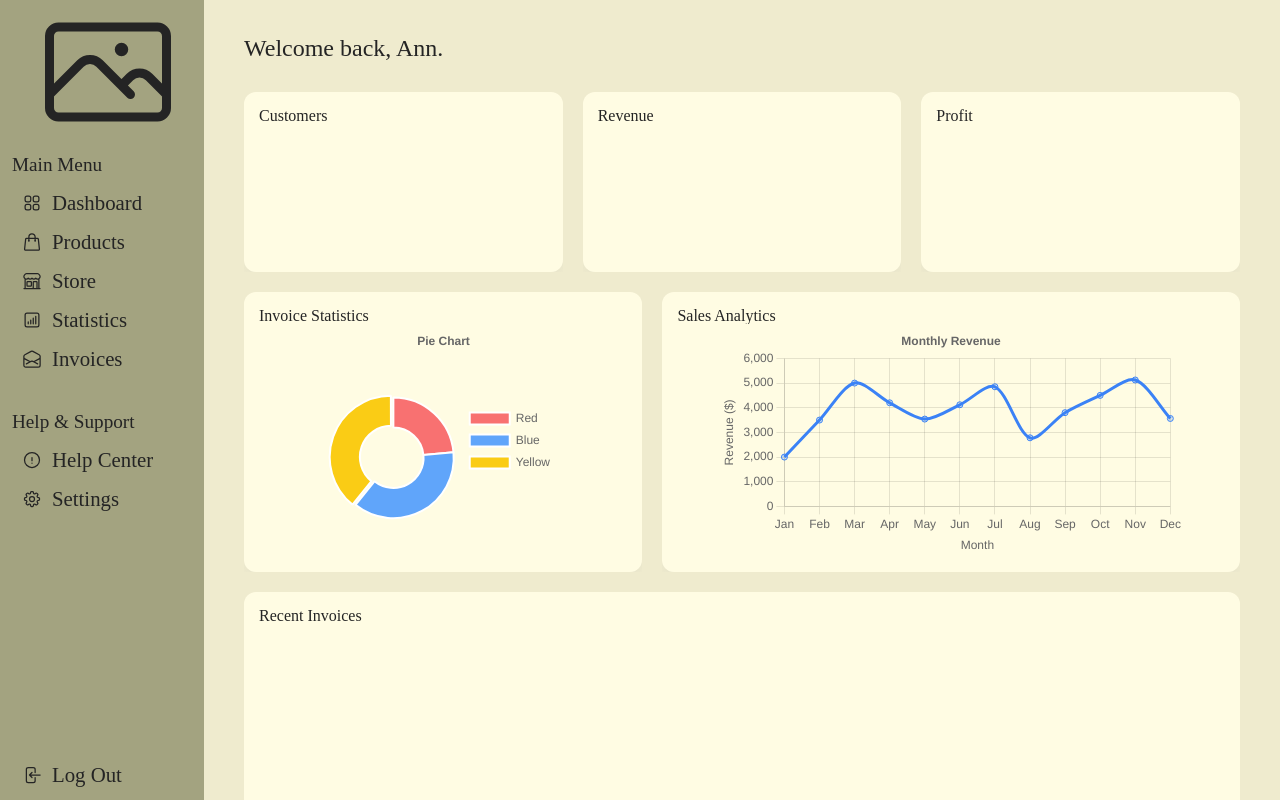
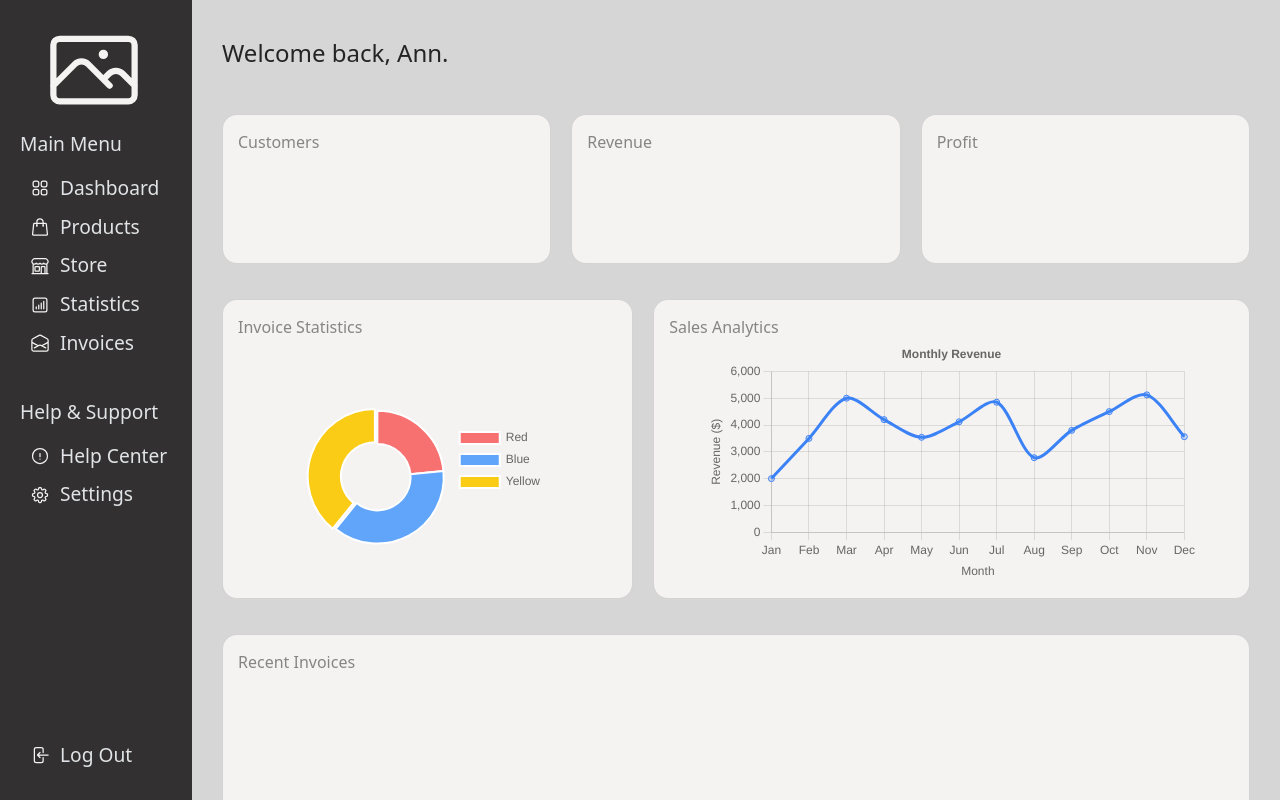
Before and after one commit to NadaAlinour/sales-dashboard, a Vue app in the folder dashboard/: page / in a window 1280 px wide. Built offline with nearby package versions, Linux system fonts and the light colour scheme.

Commit message:
Update styles

```diff
--- a/dashboard/package.json
+++ b/dashboard/package.json
@@ -10,7 +10,9 @@
   },
   "dependencies": {
     "@heroicons/vue": "^2.2.0",
+    "@tailwindcss/vite": "^4.1.11",
     "chart.js": "^4.5.0",
+    "tailwindcss": "^4.1.11",
     "vue": "^3.5.17",
     "vue-chartjs": "^5.3.2"
   },
--- a/dashboard/src/App.vue
+++ b/dashboard/src/App.vue
@@ -4,7 +4,6 @@ import Card from "./components/Card.vue";
 import TableCard from "./components/TableCard.vue";
 import LineCard from "./components/LineCard.vue";
 import PieCard from "./components/PieCard.vue";
-
 </script>
 
 <template>
@@ -28,8 +27,9 @@ import PieCard from "./components/PieCard.vue";
           <div class="card-med1"><PieCard title="Invoice Statistics" /></div>
           <div class="card-med2"><LineCard title="Sales Analytics" /></div>
         </div>
-
-        <div class="card-large"><TableCard title="Recent Invoices" /></div>
+        <div class="card-large-container">
+          <div class="card-large"><TableCard title="Recent Invoices" /></div>
+        </div>
       </div>
     </main>
   </div>
--- a/dashboard/src/assets/main.css
+++ b/dashboard/src/assets/main.css
@@ -1,3 +1,4 @@
+@import "tailwindcss";
 * {
   margin: 0;
   padding: 0;
@@ -7,11 +8,13 @@
 
 ul li {
   list-style: none;
+  color: #e1e4e6;
 }
 
 .main-container {
   display: flex;
-  background-color: #efebce;
+  /*background-color: #efebce;*/
+  background-color: #d6d6d6;
   height: 100vh;
   overflow-y: auto;
 }
@@ -19,32 +22,42 @@ ul li {
 .sidebar-container {
   top: 0;
   position: sticky;
-  background-color: #a3a380;
+  background-color: #323031;
   width: 15%;
-  padding-left: 12px;
+  padding: 20px;
   display: flex;
   height: 100vh;
+
 }
 
 .cards-container {
   flex: 1;
-  padding: 15px 40px 35px 40px;
   overflow-y: auto;
+  padding: 15px 30px;
+
 }
 
 /* common styling between all card types */
 .card {
-  background-color: #fffce3;
-  border-radius: 12px;
+  background-color: #f5f2f2;
+  border-radius: 15px;
   /* h-offset v-offset blur spread colour */
-  box-shadow: 0px 5px 15px -10px #bababa;
   padding: 15px;
+  border: 1px solid rgba(156, 155, 155, 0.37);
+}
+
+.graph-card-container {
+  display: flex;
+  flex-direction: column;
+  align-items: center;
+  justify-content: center;
+  height: 300px;
 }
 
 .cards {
   display: flex;
   flex-direction: column;
-  row-gap: 20px;
+  gap: 10px;
 }
 
 .card-small-container {
@@ -52,6 +65,7 @@ ul li {
   align-items: center;
   justify-content: space-between;
   gap: 20px;
+  height: 175px;
 }
 
 .card-small {
@@ -64,6 +78,7 @@ ul li {
   justify-content: space-between;
   align-items: center;
   gap: 20px;
+  height: 325px;
 }
 
 .card-med1 {
@@ -75,7 +90,14 @@ ul li {
 }
 
 .card-large {
-  grid-column: span 3;
+  width: 100%;
+}
+
+.card-large-container {
+  height: 325px;
+  display: flex;
+  align-items: center;
+  justify-content: center;
 }
 
 @media (max-width: 768px) {
@@ -114,15 +136,9 @@ ul li {
   }
 }
 
-.graph-card-container {
-  display: flex;
-  flex-direction: column;
-  align-items: center;
-  justify-content: center;
-}
-
 .card-header {
   width: 100%;
   display: flex;
   justify-content: space-between;
+  color: #878486;
 }
--- a/dashboard/src/components/Card.vue
+++ b/dashboard/src/components/Card.vue
@@ -1,15 +1,15 @@
 <script setup>
-const props = defineProps(['title'])
+const props = defineProps(["title"]);
 </script>
 
 <template>
   <div class="card card-container">
-    {{ title }}
+    <div class="card-header">{{ title }}</div>
   </div>
 </template>
 
 <style scoped>
-  .card-container {
-    height: 150px;
-  }
+.card-container {
+  height: 150px;
+}
 </style>
--- a/dashboard/src/components/LineCard.vue
+++ b/dashboard/src/components/LineCard.vue
@@ -86,24 +86,22 @@ const chartOptions = {
   <div class="card graph-card-container">
     <div class="card-header">{{ title }}</div>
     <div class="line-container">
-      <Line :data="lineData" :options="chartOptions" />
+      <Line style="width:80%" :data="lineData" :options="chartOptions" />
     </div>
   </div>
 </template>
 
 <style scoped>
-.graph-card-container {
-  height: 250px;
-}
 
 .line-container {
   display: flex;
   align-items: center;
-  justify-content: space-evenly;
+  justify-content: center;
   width: 100%;
   overflow: hidden;
   height: 100%;
+}
 
 
-}
+
 </style>
--- a/dashboard/src/components/PieCard.vue
+++ b/dashboard/src/components/PieCard.vue
@@ -32,7 +32,6 @@ const chartOptions = {
     },
     title: {
       display: true,
-      text: "Pie Chart",
     },
   },
 };
@@ -42,15 +41,13 @@ const chartOptions = {
   <div class="card graph-card-container">
     <div class="card-header">{{ title }}</div>
     <div class="pie-container">
-      <Doughnut :data="pieData" :options="chartOptions" />
+      <Doughnut style="width:80%" :data="pieData" :options="chartOptions" />
     </div>
   </div>
 </template>
 
 <style scoped>
-.graph-card-container {
-  height: 250px;
-}
+
 
 .pie-container {
   display: flex;
--- a/dashboard/src/components/Sidebar.vue
+++ b/dashboard/src/components/Sidebar.vue
@@ -1,10 +1,8 @@
 <script setup>
+import '../assets/main.css'
+
 import {
   PhotoIcon,
-  HomeIcon,
-  Cog6ToothIcon,
-  ChartBarIcon,
-  EnvelopeIcon,
   ArrowLeftEndOnRectangleIcon,
   Squares2X2Icon,
   ShoppingBagIcon,
@@ -21,7 +19,7 @@ defineProps({});
 <template>
   <div class="sidebar">
     <div class="sidebar-logo">
-      <PhotoIcon style="width: 75%; color: gray" />
+      <PhotoIcon style="stroke: #f5f2f2; width: 100px"/>
     </div>
 
     <div class="sidebar-group-container">
@@ -30,34 +28,34 @@ defineProps({});
         <ul>
           <li>
             <div class="sidebar-icon">
-              <Squares2X2Icon style="width: 20px; color: gray" />
+              <Squares2X2Icon style="stroke: #f5f2f2; width: 20px" />
             </div>
             Dashboard
           </li>
           <li>
             <div class="sidebar-icon">
-              <ShoppingBagIcon style="width: 20px; color: gray" />
+              <ShoppingBagIcon style="stroke: #f5f2f2; width: 20px" />
             </div>
 
             Products
           </li>
           <li>
             <div class="sidebar-icon">
-              <BuildingStorefrontIcon style="width: 20px; color: gray" />
+              <BuildingStorefrontIcon style="stroke: #f5f2f2; width: 20px" />
             </div>
 
             Store
           </li>
           <li>
             <div class="sidebar-icon">
-              <ChartBarSquareIcon style="width: 20px; color: gray" />
+              <ChartBarSquareIcon style="stroke: #f5f2f2; width: 20px" />
             </div>
 
             Statistics
           </li>
           <li>
             <div class="sidebar-icon">
-              <EnvelopeOpenIcon style="width: 20px; color: gray" />
+              <EnvelopeOpenIcon style="stroke: #f5f2f2; width: 20px" />
             </div>
 
             Invoices
@@ -71,13 +69,13 @@ defineProps({});
           <ul>
             <li>
               <div class="sidebar-icon">
-                <ExclamationCircleIcon style="width: 20px; color: gray" />
+                <ExclamationCircleIcon style="stroke: #f5f2f2; width: 20px" />
               </div>
               Help Center
             </li>
             <li>
               <div class="sidebar-icon">
-                <Cog8ToothIcon style="width: 20px; color: gray" />
+                <Cog8ToothIcon style="stroke: #f5f2f2; width: 20px" />
               </div>
               Settings
             </li>
@@ -88,7 +86,7 @@ defineProps({});
 
     <div class="sidebar-logout-container">
       <div class="sidebar-icon">
-        <ArrowLeftEndOnRectangleIcon style="width: 20px; color: gray" />
+        <ArrowLeftEndOnRectangleIcon style="stroke: #f5f2f2; width: 20px" />
       </div>
       Log Out
     </div>
@@ -103,11 +101,15 @@ defineProps({});
   margin-bottom: 10px;
 }
 
+.test {
+  color: white;
+}
+
 .sidebar {
-  font-size: 1.3em;
+  font-size: 1.2em;
   display: flex;
   flex-direction: column;
-  color: white;
+
 }
 
 .sidebar-group {
@@ -118,12 +120,13 @@ defineProps({});
   margin-bottom: 15px;
   font-size: 1.2rem;
   font-weight: lighter;
+  color: #e1e4e6;
 }
 
 .sidebar-group ul {
   display: flex;
   flex-direction: column;
-  gap: 15px;
+  gap: 10px;
   margin-left: 10px;
 }
 
@@ -132,6 +135,8 @@ defineProps({});
   display: flex;
   gap: 10px;
   align-items: center;
+  color: #e1e4e6;
+
 }
 
 .sidebar-group li:hover {
@@ -158,5 +163,6 @@ defineProps({});
 
 .sidebar-group-container {
   flex: 1;
+
 }
 </style>
--- a/dashboard/src/components/TableCard.vue
+++ b/dashboard/src/components/TableCard.vue
@@ -1,17 +1,15 @@
 <script setup>
-const props = defineProps(['title'])
-
+const props = defineProps(["title"]);
 </script>
 
 <template>
   <div class="card table-card-container">
-      {{title}}
+    <div class="card-header">{{ title }}</div>
   </div>
 </template>
 
 <style scoped>
 .table-card-container {
-  height: 250px;
-
+  height: 300px;
 }
 </style>
--- a/dashboard/vite.config.js
+++ b/dashboard/vite.config.js
@@ -1,4 +1,5 @@
 import { fileURLToPath, URL } from 'node:url'
+import tailwindcss from '@tailwindcss/vite'
 
 import { defineConfig } from 'vite'
 import vue from '@vitejs/plugin-vue'
@@ -9,6 +10,7 @@ export default defineConfig({
   plugins: [
     vue(),
    /* vueDevTools(),*/
+   tailwindcss()
   ],
   resolve: {
     alias: {
```
Also changed, not shown: 1 other file (tests, documents, lock files or other folders).
